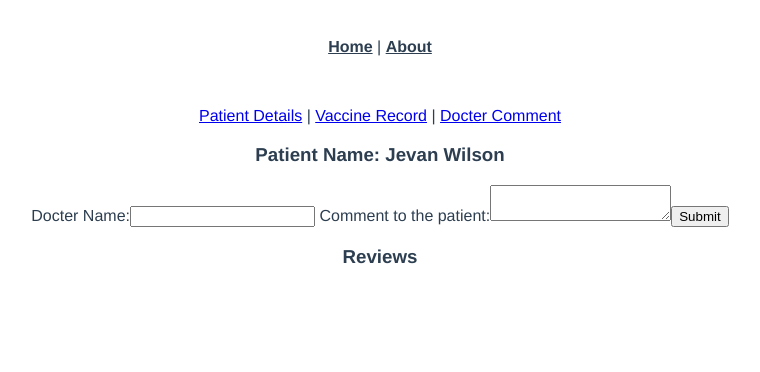
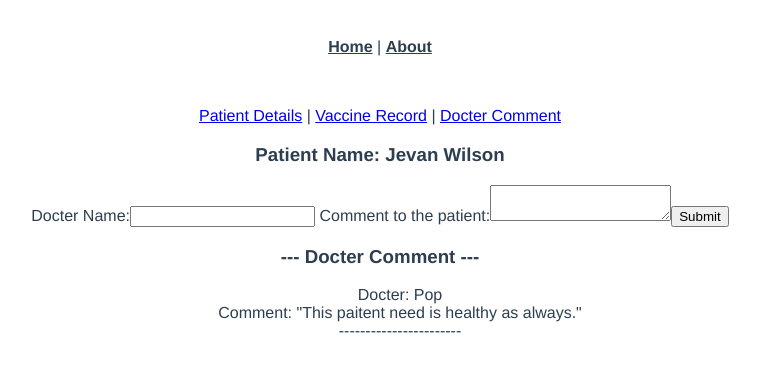
Before and after one commit to SE331-2022-Project-1/Project, a Vue app in the folder project1/: page /events/1/comment in a window 1280 px wide. Shown: the top 372 px of the page, without its empty margins (260-1020 px from the left). Built offline with nearby package versions, Linux system fonts and the light colour scheme; data requests are answered from the project's data file.

Commit message:
Docter Comment Part - fixed already
Docter can input docter name and docter comment then show to name, comment below review

```diff
--- a/project1/src/views/event/CommentEvent.vue
+++ b/project1/src/views/event/CommentEvent.vue
@@ -1,7 +1,7 @@
 <template>
   <h3>Patient Name: {{ event.name + " " + event.surname }}</h3>
 
-  <div class="review-form">
+  <div i-d-b-key-range="review-form">
     <form class="review-form" @submit.prevent="onSubmit">
       <label for="nameD">Docter Name:</label>
       <input id="nameD" v-model="nameD" />
@@ -11,13 +11,13 @@
     </form>
   </div>
 
-  <div class="review-list">
-    <h3>Reviews</h3>
+  <div id="review-list">
+    <h3>--- Docter Comment ---</h3>
     <ul>
       <a v-for="(review, index) in reviews" :key="index">
-        {{ this.nameD }}
+        Docter: {{ review.nameD }}
         <br />
-        "{{ this.comment }}"
+        Comment: "{{ review.comment }}" <br />-----------------------<br />
       </a>
     </ul>
   </div>
@@ -31,21 +31,27 @@
 <script>
 export default {
   props: ["id", "event"],
-  reviews: {
-    type: Array,
-    required: true,
-  },
+
   data() {
     return {
-      reviews: [],
+      reviews: [
+        {
+          type: Array,
+          required: true,
+          nameD: "Pop",
+          comment: "This paitent need is healthy as always.",
+        },
+      ],
       nameD: "",
       comment: "",
     };
   },
   methods: {
+    addReview(review) {
+      this.reviews.push(review);
+      console.log(review);
+    },
     onSubmit() {
-      console.log(this.nameD);
-      console.log(this.comment);
       if (this.nameD === "" || this.comment === "") {
         alert("Review is incomplete. please fill out every filed.");
         return;
@@ -54,15 +60,11 @@ export default {
         nameD: this.nameD,
         comment: this.comment,
       };
-      this.$emit("review-submitted", docterComment);
+      this.addReview(docterComment);
 
       this.nameD = "";
       this.comment = "";
     },
   },
-  addReview(review) {
-    this.reviews.push(review);
-    console.log(review);
-  },
 };
 </script>
```
